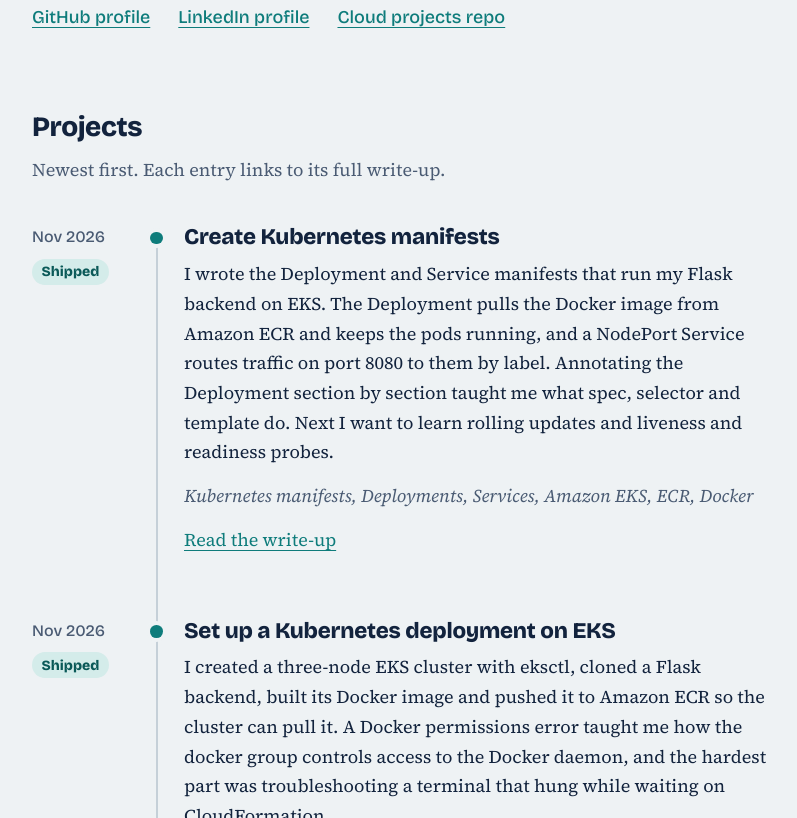
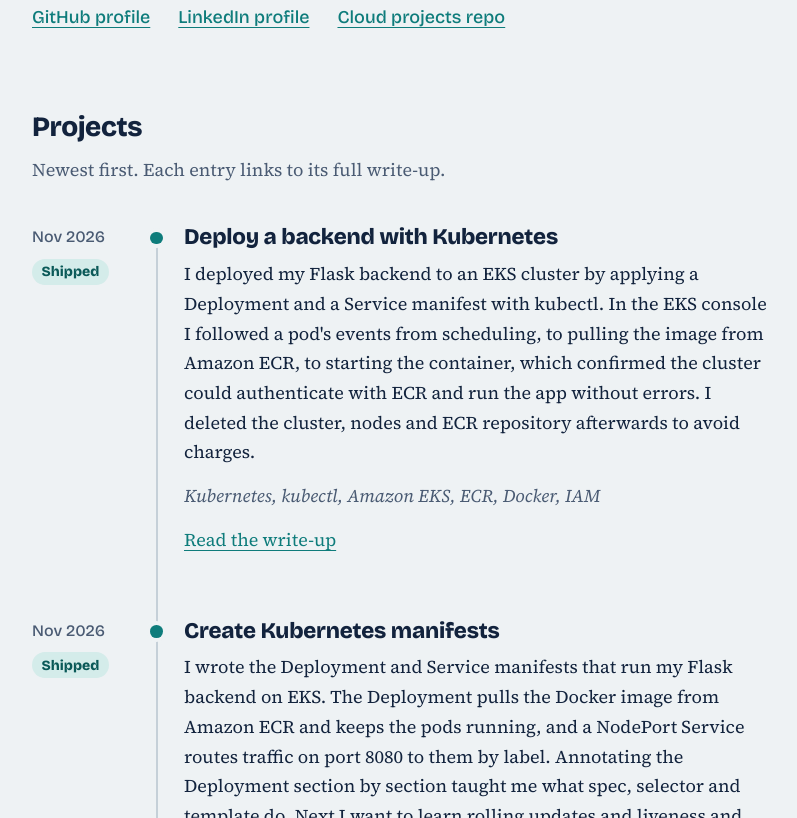
Before and after one commit to DevOpsAvatar/DevOpsAvatar.github.io, a plain HTML site: page index.html in a window 1280 px wide. Shown: the part 605-1423 px from the top of the page, without its empty margins (240-1037 px from the left). Drawn offline with nearby package versions, Linux system fonts and the light colour scheme.

Commit message:
Add Deploy Backend with Kubernetes project to portfolio
Co-Authored-By: Claude Sonnet 5.5 <noreply@anthropic.com>
Claude-Session: https://claude.ai/code/session_01Ht4zMqSEYHrUWzTVj81B5G

```diff
--- a/index.html
+++ b/index.html
@@ -36,6 +36,25 @@
       <p class="section-note">Newest first. Each entry links to its full write-up.</p>
 
       <ol class="log">
+        <li class="entry">
+          <div class="when">
+            <time datetime="2026-11">Nov 2026</time>
+            <span class="status shipped">Shipped</span>
+          </div>
+          <article>
+            <h3>Deploy a backend with Kubernetes</h3>
+            <p>
+              I deployed my Flask backend to an EKS cluster by applying a Deployment and a
+              Service manifest with kubectl. In the EKS console I followed a pod's events from
+              scheduling, to pulling the image from Amazon ECR, to starting the container, which
+              confirmed the cluster could authenticate with ECR and run the app without errors.
+              I deleted the cluster, nodes and ECR repository afterwards to avoid charges.
+            </p>
+            <p class="tools">Kubernetes, kubectl, Amazon EKS, ECR, Docker, IAM</p>
+            <p><a href="https://github.com/DevOpsAvatar/cloud-architecture-projects-AWS-Azure-GCP/tree/main/deploy-backend-with-kubernetes">Read the write-up</a></p>
+          </article>
+        </li>
+
         <li class="entry">
           <div class="when">
             <time datetime="2026-11">Nov 2026</time>
```
